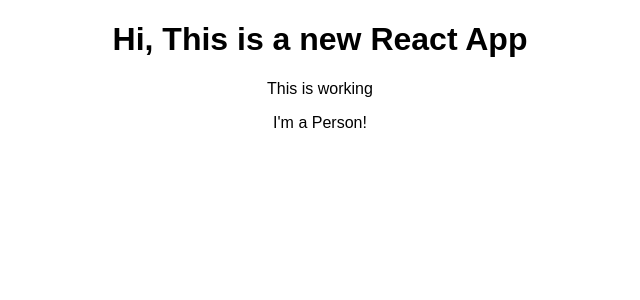
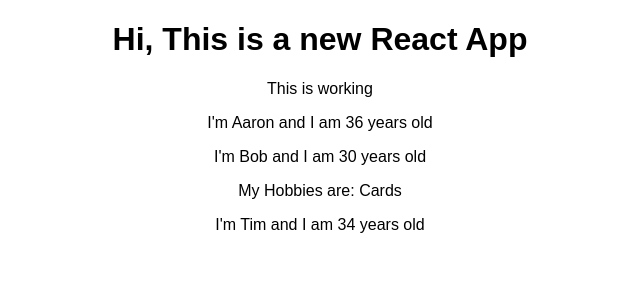
Before and after one commit to aleebrady/React-Project-April2021, a React (Create React App) app: page / in a window 1280 px wide. Shown: the top 300 px of the page, without its empty margins (320-960 px from the left). Built offline with nearby package versions, Linux system fonts and the light colour scheme.

Commit message:
used props. and props.children

```diff
--- a/src/App.js
+++ b/src/App.js
@@ -8,7 +8,9 @@
       <div className="App">
         <h1>Hi, This is a new React App</h1>
         <p>This is working</p>
-        <Person />
+        <Person name="Aaron" age="36" />
+        <Person name="Bob" age="30">My Hobbies are: Cards</Person>
+        <Person name="Tim" age="34" />
       </div>
     );
     // return React.createElement('div', null, React.createElement('h1', {className: 'App'}, 'Does this work now?'))
--- a/src/Person/Person.js
+++ b/src/Person/Person.js
@@ -1,7 +1,12 @@
 import React from 'react'
 
-const person = () => {
-    return <p>I'm a Person!</p>
+const person = (props) => {
+    return (
+        <div>
+            <p>I'm {props.name} and I am {props.age} years old</p>
+            <p>{props.children}</p>
+        </div>
+    )
 }
 
 export default person
```
